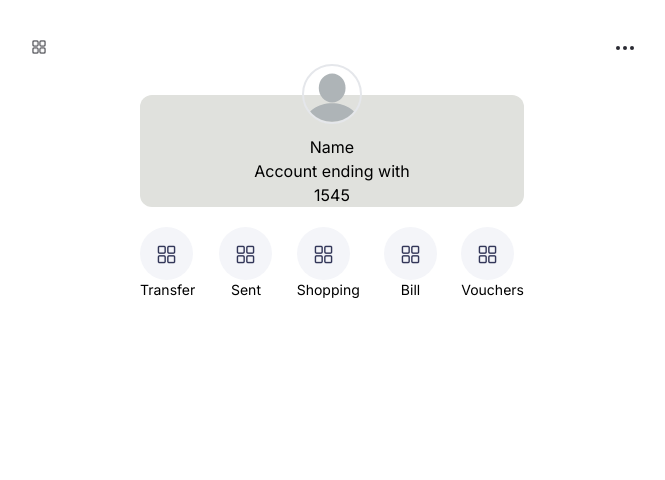
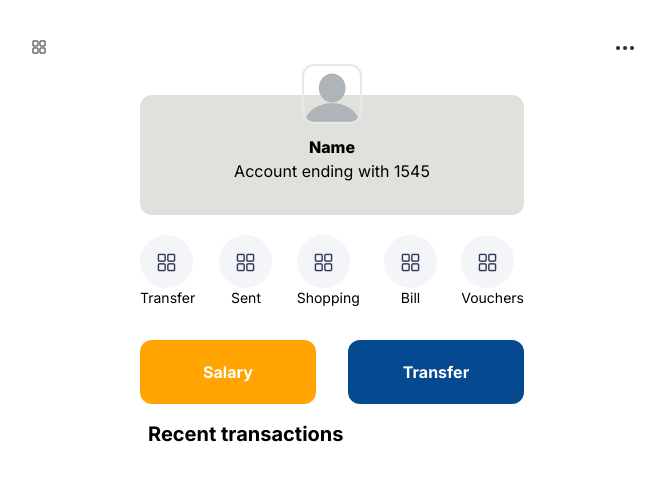
Before and after one commit to MateusSVieira/BankProject, a React (Vite) app in the folder bankproject/Bank Project/: page /Perfil in a window 1280 px wide. Shown: the top 480 px of the page, without its empty margins (308-973 px from the left). Built offline with nearby package versions, Linux system fonts and the light colour scheme.

Commit message:
Perfil finalizado

```diff
--- a/bankproject/Bank Project/src/main.jsx
+++ b/bankproject/Bank Project/src/main.jsx
@@ -18,8 +18,6 @@ ReactDOM.createRoot(document.getElementById('root')).render(
         <Route path="/Apresentation" element={<Apresentation/>} />
         <Route path="/" element={<Apresentation2/>} />
         <Route path="/Perfil" element={<Perfil/>} />
-
-
       </Routes>
     </Router>
 
--- a/bankproject/Bank Project/src/pages/MainPerfil/Perfil.jsx
+++ b/bankproject/Bank Project/src/pages/MainPerfil/Perfil.jsx
@@ -17,11 +17,10 @@ export function Perfil() {
             </div>
             <div className="flex flex-col items-center justify-center bg-Platinum w-96 rounded-xl">
                 <div className="flex flex-col items-center justify-center">
-                    <img src={ProfileBlank} width="60" height="20"  alt="" className="absolute top-16 border-2 rounded-full"/>
-                    <div className="flex flex-col items-center mt-10 w-40">
-                        <h1>Name</h1>
-                        <h3>Account ending with </h3>
-                        <h3>1545</h3>
+                    <img src={ProfileBlank} width="60" height="20"  alt="" className="absolute top-16 border-2 rounded-xl"/>
+                    <div className="flex flex-col items-center mt-10 pb-8">
+                        <h1 className="font-extrabold">Name</h1>
+                        <h3>Account ending with 1545</h3>
                     </div>
                 </div>
             </div>
@@ -34,6 +33,19 @@ export function Perfil() {
                     <a href="#"><Oval5/>Vouchers</a>
                 </nav>
             </div>
+            <div className=" flex justify-between w-96 text-center mt-8 font-bold text-white ">
+                <div className="bg-Orange-Web flex items-center justify-center w-44 h-16 rounded-xl">
+                    Salary
+                </div>
+                <div className="bg-Yale-Blue flex items-center justify-center w-44 h-16 rounded-xl">
+                    Transfer
+                </div>
+            </div>
+            <div>
+                <div className="flex items-start w-96 mt-4">
+                    <h1 className="pl-2 font-bold text-xl">Recent transactions</h1>
+                </div>
+            </div>
         </div>
     )
 }
```
